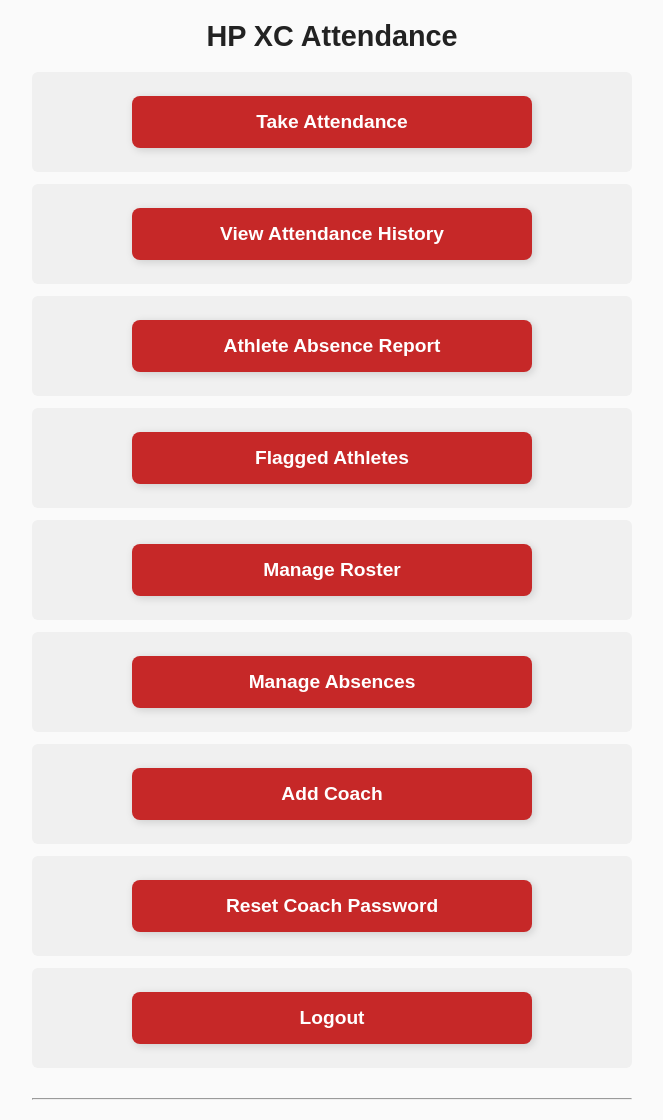
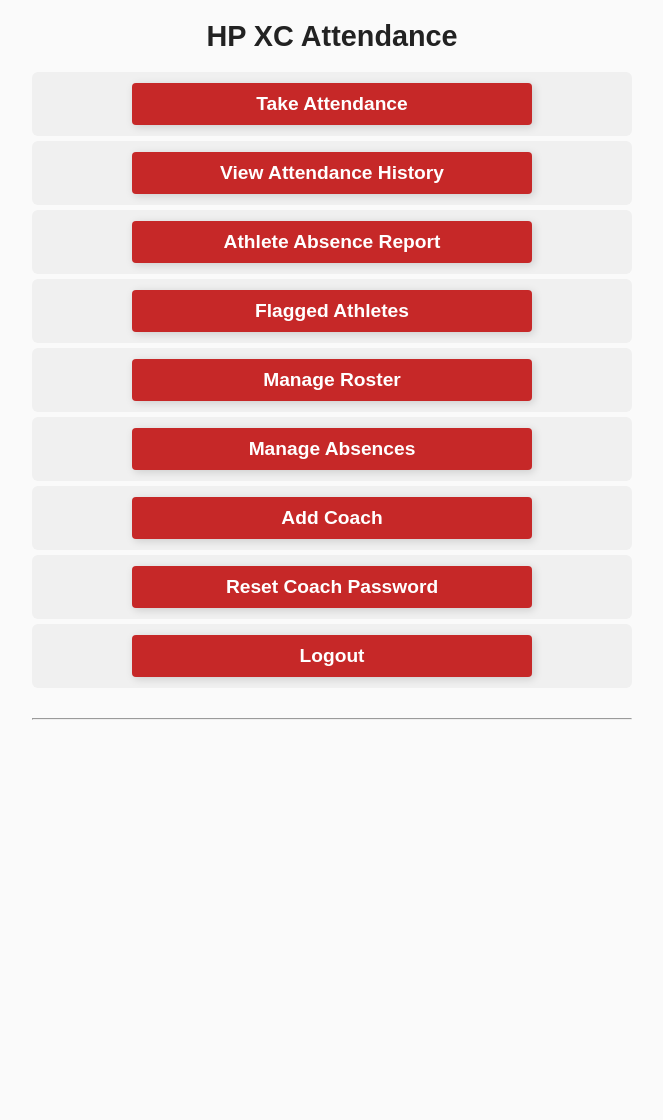
Before and after one commit to bradmoening/attendance-app-2025, a Flask app: page / in a window 1280 px wide. Shown: the whole page, without its empty margins (308-971 px from the left). After the commit the page ends 720 px from the top, so only its background shows below. Run offline with Flask 3, Linux system fonts and the light colour scheme; data comes from the database, SQL or seed files in the repository.

Commit message:
button sizing

```diff
--- a/templates/index.html
+++ b/templates/index.html
@@ -27,8 +27,8 @@
         }
 
         li {
-            margin: 12px 0;
-            padding: 14px;
+            margin: 5px 0;
+            padding: 1px 0;
             background-color: #f0f0f0;
             border-radius: 6px;
             text-align: center;
@@ -57,8 +57,8 @@
   font-size: 1.2rem;
   font-weight: bold;
   margin: 10px auto;
-  padding: 15px 0;
-  border-radius: 8px;
+  padding: 10px 0;
+  border-radius: 4px;
   width: 90%;
   max-width: 400px;
   box-shadow: 2px 2px 8px rgba(0, 0, 0, 0.15);
```
